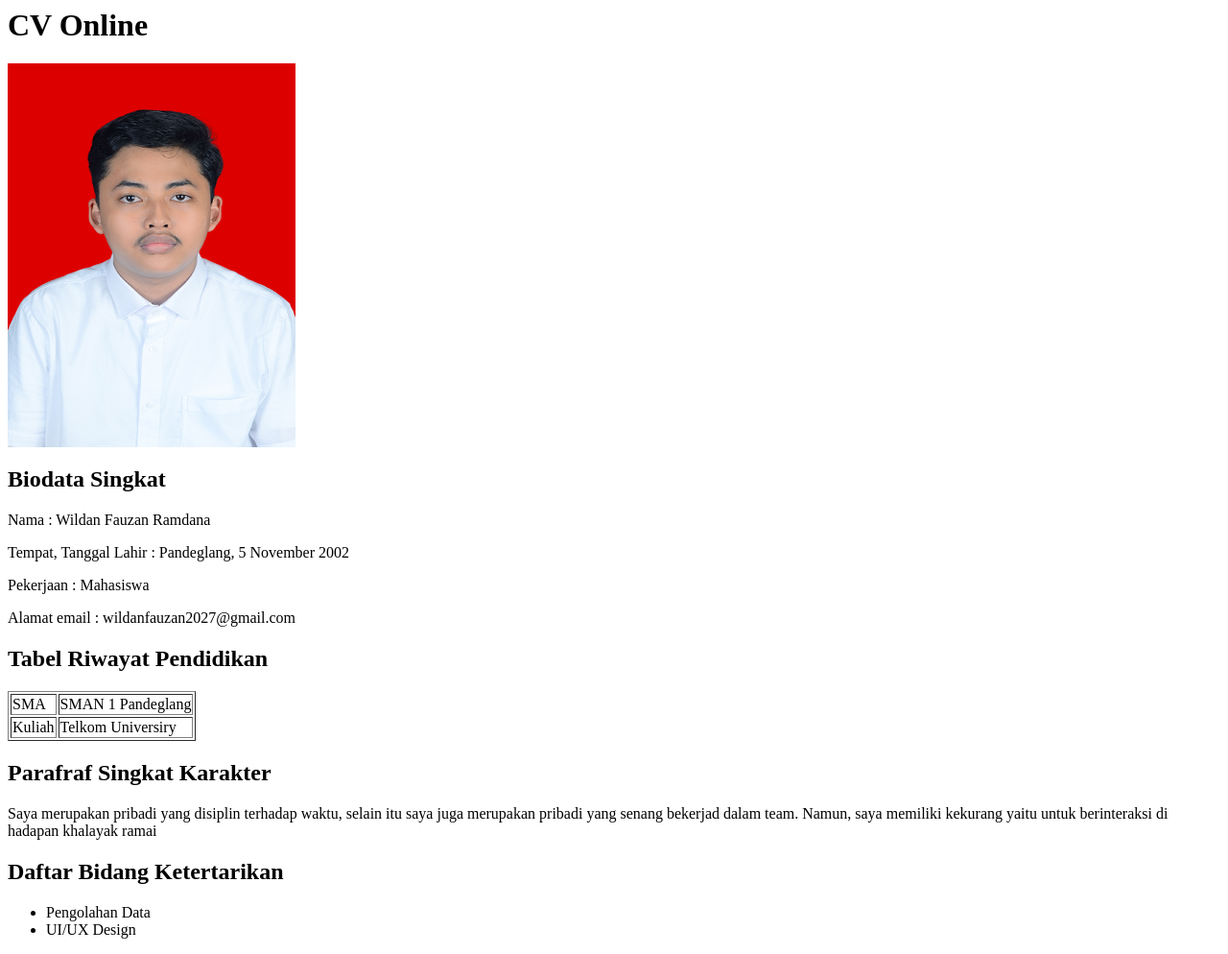
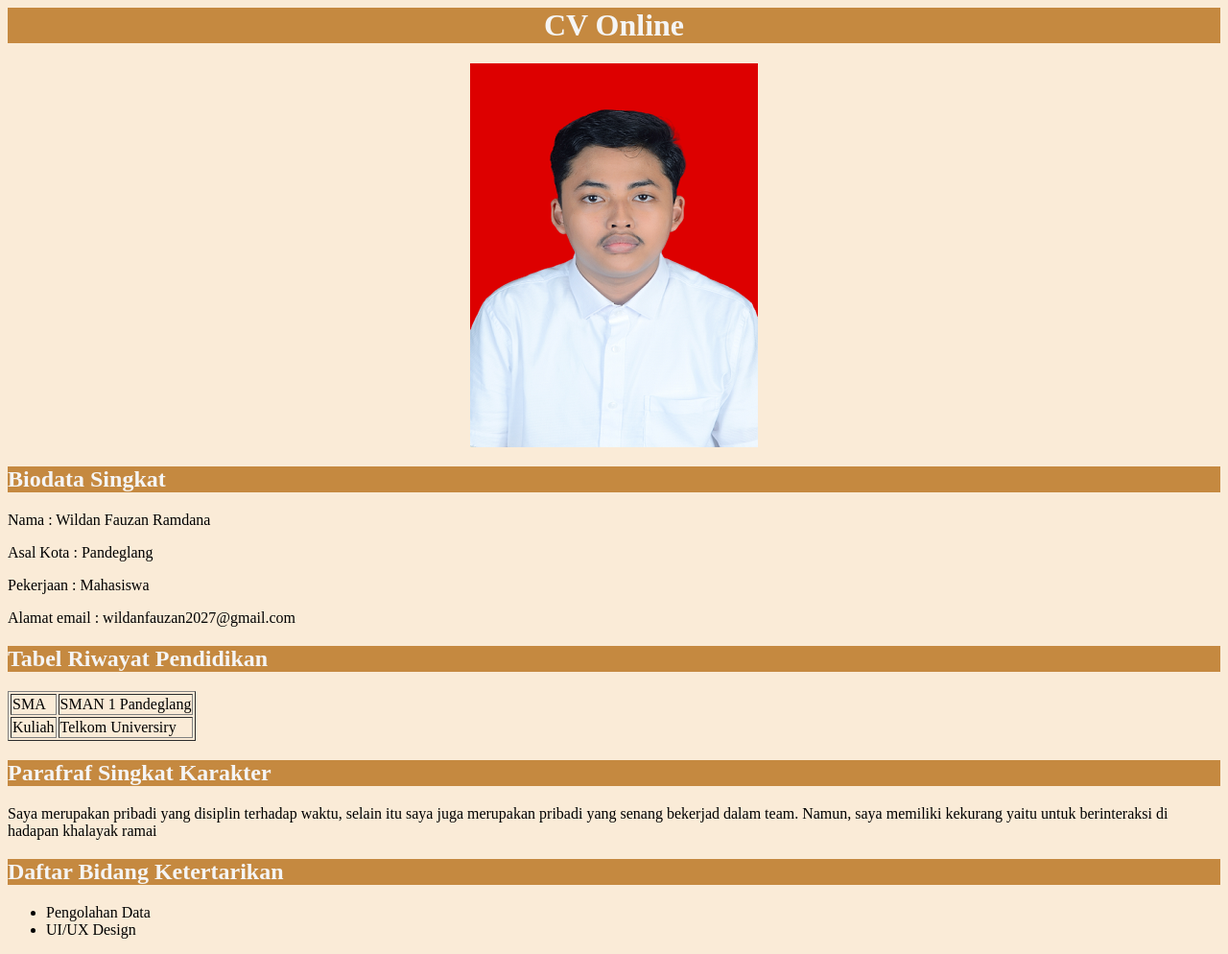
Before and after one commit to wildanfauzanr/wad_1, a plain HTML site: page index.html in a window 1280 px wide. Shown: the whole page at 96% size. Drawn offline with Linux system fonts and the light colour scheme.

Commit message:
Add files via upload

```diff
--- a/index.html
+++ b/index.html
@@ -1,16 +1,16 @@
-<html>
+<html style="background-color: antiquewhite;">
     <head>
         <title>CV Online Wildan</title>
     </head>
     <body>
-        <h1>CV Online</h1>
-        <img src="photo-removebg-preview.png" />
-        <h2>Biodata Singkat</h2>
+        <h1 style="text-align: center; background-color: #C58940; color: whitesmoke">CV Online</h1>
+        <h3 style="text-align: center;"><img src="./foto.png"/></h3>
+        <h2 style="background-color: #C58940; color: whitesmoke;">Biodata Singkat</h2>
         <p>Nama : Wildan Fauzan Ramdana</p>
-        <p>Tempat, Tanggal Lahir : Pandeglang, 5 November 2002</p>
+        <p>Asal Kota : Pandeglang</p>
         <p>Pekerjaan : Mahasiswa</p>
         <p>Alamat email : wildanfauzan2027@gmail.com</p>
-        <h2>Tabel Riwayat Pendidikan</h2>
+        <h2 style="background-color: #C58940; color: whitesmoke;">Tabel Riwayat Pendidikan</h2>
             <table border="1px">
                 <tr>
                     <td>SMA</td>
@@ -21,10 +21,10 @@
                     <td>Telkom Universiry</td>
                 </tr>
             </table>
-        <h2>Parafraf Singkat Karakter</h2>
+        <h2 style="background-color: #C58940; color: whitesmoke;">Parafraf Singkat Karakter</h2>
         <p>Saya merupakan pribadi yang disiplin terhadap waktu, selain itu saya juga merupakan pribadi yang senang bekerjad dalam team.
             Namun, saya memiliki kekurang yaitu untuk berinteraksi di hadapan  khalayak ramai</p>
-        <h2>Daftar Bidang Ketertarikan</h2>
+        <h2 style="background-color: #C58940; color: whitesmoke;">Daftar Bidang Ketertarikan</h2>
         <ul>
             <li>Pengolahan Data</li>
             <li>UI/UX Design</li>
```
Also changed, not shown: foto.png (added).
